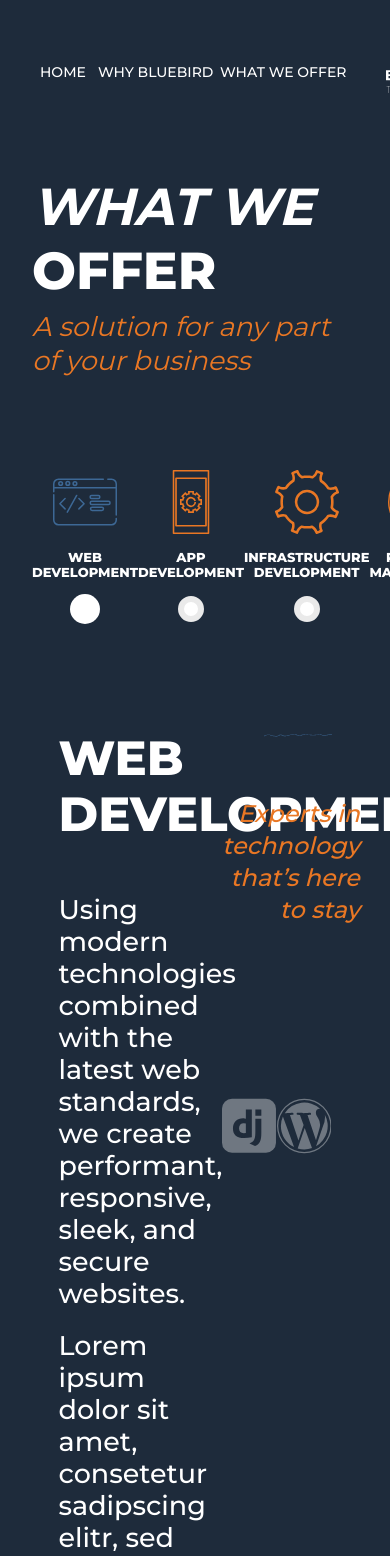
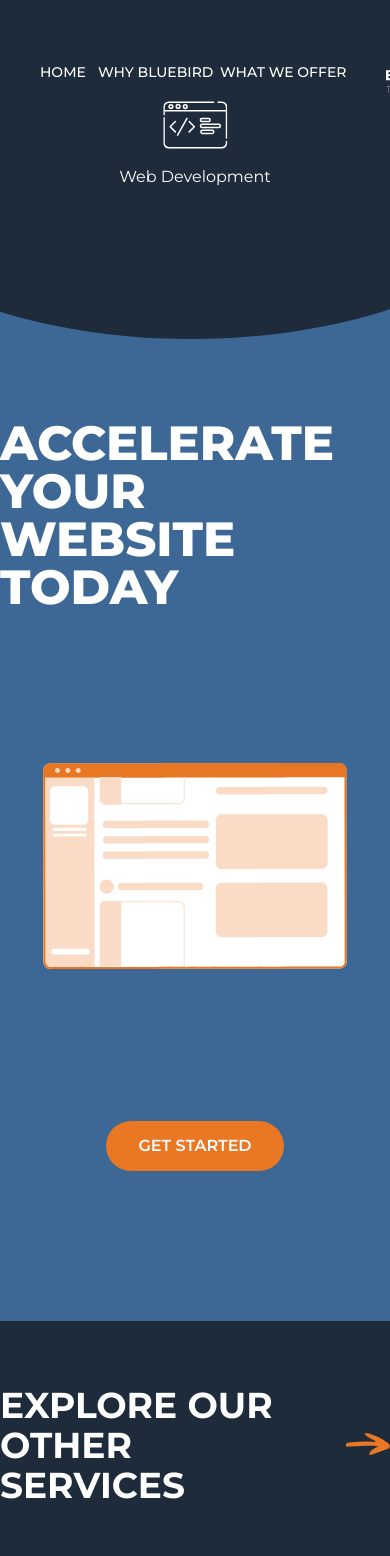
Before and after one commit to bluebird-technologies/bluebird_tech_OLD, a Next.js app: page /offer in a window 390 px wide. Shown: the top 1556 px of the page. Built offline with nearby package versions, Linux system fonts and the light colour scheme.

Commit message:
WIP adding first mobile section on offer page & cleanup

```diff
--- /dev/null
+++ b/components/Carousel/Carousel.tsx
@@ -0,0 +1,52 @@
+import React from 'react';
+import { Carousel } from 'react-responsive-carousel';
+import 'react-responsive-carousel/lib/styles/carousel.min.css';
+
+interface SolutionItem {
+  icon: React.ReactNode;
+  label: string;
+}
+
+interface CarouselProps {
+  slides: SolutionItem[];
+  onChange: (val: string) => void;
+}
+
+export default function MobileCarousel({ slides, onChange }: CarouselProps) {
+  return (
+    <Carousel
+      emulateTouch
+      infiniteLoop
+      showArrows={false}
+      showStatus={false}
+      showIndicators={false}
+      showThumbs={false}
+      centerMode={true}
+      centerSlidePercentage={50}
+      onChange={(val) => onChange(slides[val].label)}
+    >
+      {slides.map((slide, i) => {
+        return (
+          <div key={i}>
+            <CarouselSlideItem icon={slide.icon} label={slide.label} />
+          </div>
+        );
+      })}
+    </Carousel>
+  );
+}
+
+function SolutionIconContainer({ children }: { children: React.ReactNode }) {
+  return <div className="w-16 h-16">{children}</div>;
+}
+
+function CarouselSlideItem({ icon, label }: SolutionItem) {
+  return (
+    <div className="flex flex-col space-y-2 text-white">
+      <div className="flex justify-center">
+        <SolutionIconContainer>{icon}</SolutionIconContainer>
+      </div>
+      <div>{label}</div>
+    </div>
+  );
+}
--- /dev/null
+++ b/components/Carousel/OfferSolutionsCarousel.tsx
@@ -0,0 +1,52 @@
+import React from 'react';
+import { Carousel } from 'react-responsive-carousel';
+import 'react-responsive-carousel/lib/styles/carousel.min.css';
+
+export interface SolutionItem {
+  icon: React.ReactNode;
+  label: string;
+}
+
+interface CarouselProps {
+  slides: SolutionItem[];
+  onChange: (val: string) => void;
+}
+
+export default function OfferSolutionsCarousel({ slides, onChange }: CarouselProps) {
+  return (
+    <Carousel
+      emulateTouch
+      infiniteLoop
+      showArrows={false}
+      showStatus={false}
+      showIndicators={false}
+      showThumbs={false}
+      // centerMode={true}
+      // centerSlidePercentage={50}
+      onChange={(val) => onChange(slides[val].label)}
+    >
+      {slides.map((slide, i) => {
+        return (
+          <div key={i}>
+            <OfferSolutionsCarouselSlideItem icon={slide.icon} label={slide.label} />
+          </div>
+        );
+      })}
+    </Carousel>
+  );
+}
+
+function SolutionCarouselIconContainer({ children }: { children: React.ReactNode }) {
+  return <div className="w-16 h-16">{children}</div>;
+}
+
+function OfferSolutionsCarouselSlideItem({ icon, label }: SolutionItem) {
+  return (
+    <div className="flex flex-col space-y-2 text-white">
+      <div className="flex justify-center">
+        <SolutionCarouselIconContainer>{icon}</SolutionCarouselIconContainer>
+      </div>
+      <div>{label}</div>
+    </div>
+  );
+}
--- /dev/null
+++ b/components/Solutions/MobileWhatWeOffer.tsx
@@ -0,0 +1,15 @@
+import React from 'react';
+import OfferSolutionsCarousel, { SolutionItem } from '../Carousel/OfferSolutionsCarousel';
+import { items } from '../../sections/WhatWeOfferBig';
+
+export default function MobileWhatWeOffer() {
+  const handleChangeSlider = (currentOption: string) => {
+    console.log(currentOption);
+  };
+
+  return (
+    <div style={{ zIndex: 5 }} className="flex md:hidden w-full justify-center">
+      <OfferSolutionsCarousel slides={items} onChange={(val) => handleChangeSlider(val)} />
+    </div>
+  );
+}
--- a/components/Solutions/SolutionIconRow.tsx
+++ b/components/Solutions/SolutionIconRow.tsx
@@ -9,8 +9,8 @@ interface IconRowProps {
 }
 
 function SolutionIconRow({ icons, center, contentType }: IconRowProps) {
-  const rowClassTouchOuter = 'flex justify-between space-x-16';
-  const rowClassFromInner = 'flex justify-center items-center';
+  const rowClassTouchOuter = 'flex justify-between space-x-3 2xl:space-x-16';
+  const rowClassFromInner = 'flex justify-center items-center space-x-3 2xl:space-x-0';
 
   return (
     <div className={center ? rowClassFromInner : rowClassTouchOuter}>
--- a/components/SolutionsCard.tsx
+++ b/components/SolutionsCard.tsx
@@ -19,7 +19,7 @@ function SolutionsCard({ item }: Props) {
   } = item;
   if (title === 'Developer Outsourcing') {
     return (
-      <div className="flex flex-col mt-28 mb-10 w-[70vw]">
+      <SolutionsCardContainer>
         <div className="w-full mb-14">
           <div className="flex w-full">
             <h1 className="text-white font-extrabold uppercase text-5xl">{title.split(' ')[0]}</h1>
@@ -35,25 +35,29 @@ function SolutionsCard({ item }: Props) {
           </p>
           <p className="mt-5 text-white text-[27px] leading-8">{secondParagraphDescription}</p>
         </div>
-      </div>
+      </SolutionsCardContainer>
     );
   }
 
   return (
-    <div className="flex flex-col mt-28 mb-10 w-[70vw]">
+    <SolutionsCardContainer>
       {/* heading section */}
       <div className="w-full mb-14">
         {title !== 'API & System Development' ? (
           <div className="flex w-full">
             <h1 className="text-white font-extrabold uppercase text-5xl">{title.split(' ')[0]}</h1>
-            <SwiggleLine className="ml-20 -mt-5" />
+            <div className="relative">
+              <SwiggleLine className="absolute ml-20 -mt-5" />
+            </div>
           </div>
         ) : (
           <div className="flex w-full">
             <h1 className="text-white font-extrabold uppercase text-5xl">
               {title.split(' ')[0]} {title.split(' ')[1]} {title.split(' ')[2]}
             </h1>
-            <SwiggleLine className="ml-20 -mt-5" />
+            <div className="relative">
+              <SwiggleLine className="absolute ml-20 -mt-5" />
+            </div>
           </div>
         )}
 
@@ -68,10 +72,10 @@ function SolutionsCard({ item }: Props) {
         )}
       </div>
       {/* parralel sections */}
-      <div className="flex flex-row">
+      <div className="flex flex-row justify-between">
         {/* left section */}
         <div className="w-3/5">
-          <div className="mr-32">
+          <div className="w-4/5">
             <p className="text-white text-[27px] leading-8">
               {firstParagraphDescription} <b />
             </p>
@@ -81,8 +85,8 @@ function SolutionsCard({ item }: Props) {
         {/* right section */}
         <div className="w-2/5 -mt-24">
           <div className="flex justify-end">
-            <div className="flex flex-col w-full ml-32 justify-end space-y-8">
-              <p className="text-highlight text-2xl text-right italic">{catchPhrase}</p>
+            <div className="flex flex-col w-full justify-end space-y-8">
+              <p className="text-highlight text-2xl text-right italic pb-6">{catchPhrase}</p>
               <IconLayout
                 content={content}
                 amtIconsRowOne={amtItemsInFirstRow}
@@ -92,8 +96,19 @@ function SolutionsCard({ item }: Props) {
           </div>
         </div>
       </div>
-    </div>
+    </SolutionsCardContainer>
   );
 }
 
 export default SolutionsCard;
+
+interface ContainerProps {
+  children: React.ReactNode;
+}
+function SolutionsCardContainer({ children }: ContainerProps) {
+  return (
+    <div className="flex mt-28 mb-10 w-full justify-center">
+      <div className="max-w-[1350px]">{children}</div>
+    </div>
+  );
+}
--- a/package.json
+++ b/package.json
@@ -25,12 +25,14 @@
     "next": "13.0.6",
     "react": "18.2.0",
     "react-dom": "18.2.0",
+    "react-responsive-carousel": "^3.2.23",
     "typescript": "4.9.3"
   },
   "devDependencies": {
     "@svgr/webpack": "^6.5.1",
     "@typescript-eslint/eslint-plugin": "^5.45.1",
     "autoprefixer": "^10.4.13",
+    "css-loader": "^6.7.3",
     "eslint-config-prettier": "^8.5.0",
     "eslint-plugin-prettier": "^4.2.1",
     "postcss": "^8.4.19",
--- a/pages/offer.tsx
+++ b/pages/offer.tsx
@@ -1,5 +1,4 @@
 import React, { ReactNode, useState } from 'react';
-import { Container } from '../components/Container';
 import Footer from '../components/Footer';
 import { Header } from '../components/Header';
 import { items } from '../sections/WhatWeOfferBig';
@@ -9,6 +8,7 @@ import { Button } from '../components/Button';
 import { solutions } from '../sections/WhatWeOfferBig/solutions';
 import SolutionsCard from '../components/SolutionsCard';
 import Link from 'next/link';
+import MobileWhatWeOffer from '../components/Solutions/MobileWhatWeOffer';
 
 export interface SolutionType {
   title: string;
@@ -42,14 +42,20 @@ export default function Offer() {
           }}
         />
         <Header />
-        <Container center>
+        <div className="w-full flex">
+          <MobileWhatWeOffer />
+          <div className="mx-auto relative px-8 w-full items-center hidden md:block">
+            <div className="flex flex-col w-full justify-center text-center">
               <h1 className="title-1 mt-[82px]">
                 <span className="font-bold italic">What we</span> offer
               </h1>
               <h4 className="italic text-[27px] leading-[34px] mt-[7px] text-highlight">
                 A solution for any part of your business
               </h4>
-          <div className="flex w-full mt-[92px]">
+            </div>
+
+            <div className="flex w-full justify-center mt-[92px]">
+              <div className="flex w-full max-w-[1080px]">
                 {items.map((i) => (
                   <div
                     onClick={() => setSolutionOption(i.label)}
@@ -58,28 +64,7 @@ export default function Offer() {
                       i.label === solutionOption ? 'text-secondary group ' : ''
                     } text-highlight hover:text-secondary hover:cursor-pointer group transition-all`}
                   >
-                <div className="w-16 h-16">
-                  {/* <picture>
-                    <source srcSet={`/what-we-offer-big/${i.icon}.svg`} type="image/svg+xml" />
-                    <img
-                      src={`/what-we-offer/${i.icon}.svg`}
-                      alt="Bluebird"
-                      className="max-w-[120px] w-full h-full max-h-[120px] text-highlight"
-                    />
-                  </picture> */}
-                  {/* <svg xmlns="http://www.w3.org/2000/svg" viewBox="0 0 57.182 28.967">
-                    <g id="OBJECTS" transform="translate(-109.985 -132.848)">
-                      <path
-                        id="Path_2968"
-                        data-name="Path 2968"
-                        d="M166.667,154.611a7.823,7.823,0,0,0-2.992-6.108,9.171,9.171,0,0,0-5.494-2.111,6.156,6.156,0,0,0-.818.054,7.412,7.412,0,0,0-8.963-4.071,8.547,8.547,0,0,0-7.612-4.679,8.248,8.248,0,0,0-3.478.748,9.523,9.523,0,0,0-8.479-5.1,9.647,9.647,0,0,0-9.609,8.941,8.58,8.58,0,0,0-6.547,8.3.939.939,0,0,0,.043.281,3.11,3.11,0,1,0,1.787.008.937.937,0,0,0,.046-.289A6.688,6.688,0,0,1,120.268,144a.938.938,0,0,0,.806-.929v-.087a7.767,7.767,0,0,1,7.758-7.758A7.659,7.659,0,0,1,136,140.087a.938.938,0,0,0,1.368.452,6.368,6.368,0,0,1,3.417-.967,6.652,6.652,0,0,1,6.229,4.321.938.938,0,0,0,1.272.528,5.533,5.533,0,0,1,7.583,3.383.938.938,0,0,0,1.153.623,4.2,4.2,0,0,1,1.155-.16c2.372,0,6.609,2.12,6.609,6.353A5.327,5.327,0,0,1,163.406,158a5.594,5.594,0,0,1-4.138,1.436h-34.52a4.492,4.492,0,0,1-1.754-.445,3,3,0,0,1-1.655-2.965,3.284,3.284,0,0,1,3.41-3.41H144.7a3.112,3.112,0,1,0,0-1.876H124.749a5.286,5.286,0,1,0,0,10.572h34.52a7.382,7.382,0,0,0,5.472-1.992A7.156,7.156,0,0,0,166.667,154.611Zm-53.07.481a1.236,1.236,0,1,1,1.236-1.236A1.237,1.237,0,0,1,113.6,155.092Zm34.067-4.647a1.236,1.236,0,1,1-1.236,1.236A1.237,1.237,0,0,1,147.664,150.445Z"
-                        strokeWidth="1"
-                        className="fill-current w-full h-full stroke-primary"
-                      />
-                    </g>
-                  </svg> */}
-                  {i.icon}
-                </div>
+                    <div className="w-16 h-16">{i.icon}</div>
                     <div className="text-white text-[13px] leading-[15px] font-extrabold uppercase text-center my-4">
                       {i.label !== 'API & System Development' ? (
                         i.label.split(' ').map((t, i) => <div key={i}>{t}</div>)
@@ -97,12 +82,15 @@ export default function Offer() {
                   </div>
                 ))}
               </div>
+            </div>
+
             {solutions.map((item) => (
               <div key={item.title}>
                 {solutionOption === item.title && <SolutionsCard item={item} />}
               </div>
             ))}
-        </Container>
+          </div>
+        </div>
       </div>
 
       <div className="flex items-center justify-center bg-secondary pb-[150px] pt-[280px] -mt-[200px]">
```
Also changed, not shown: 1 other file (tests, documents, lock files or other folders). Lines whose indentation alone changed are shown as unchanged.
